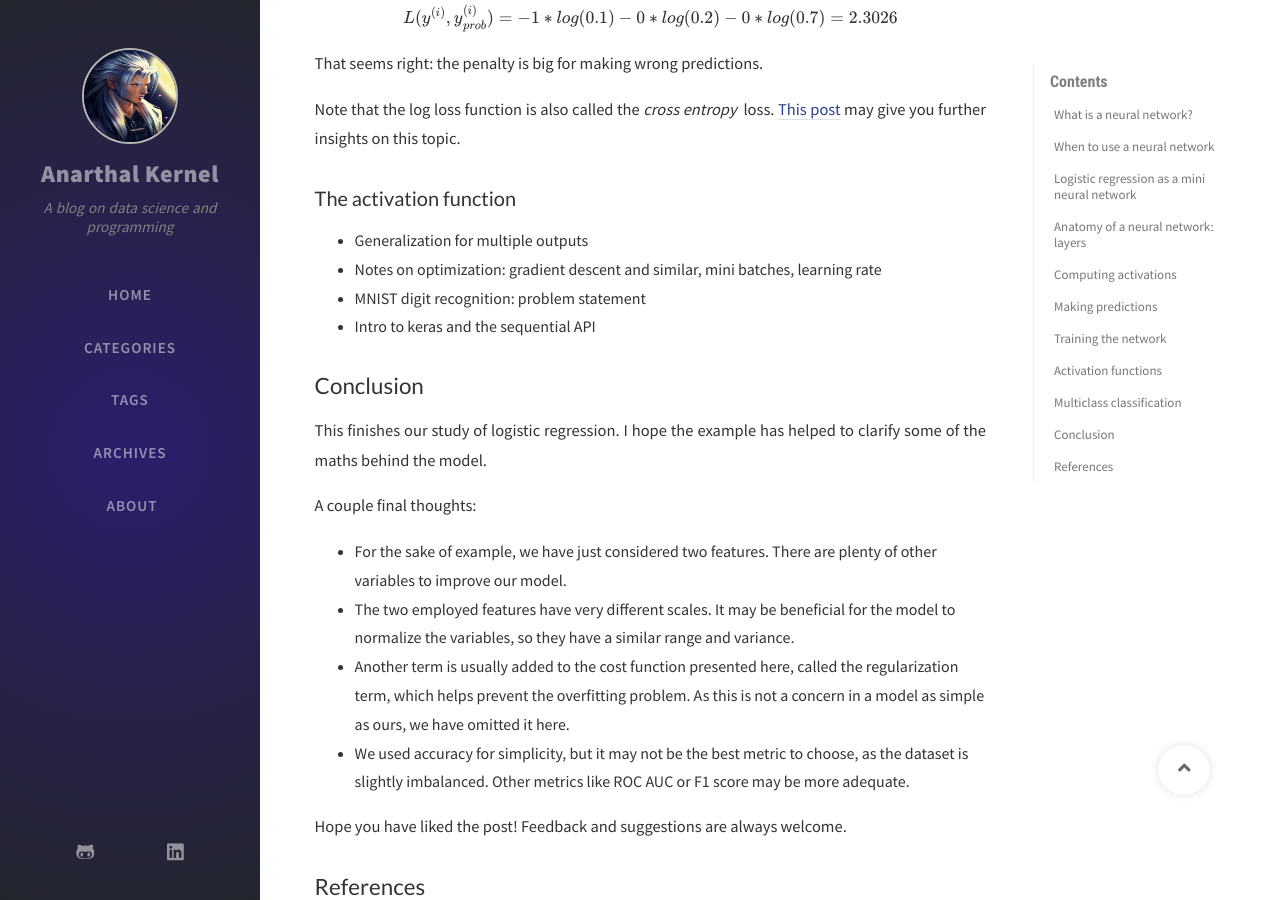
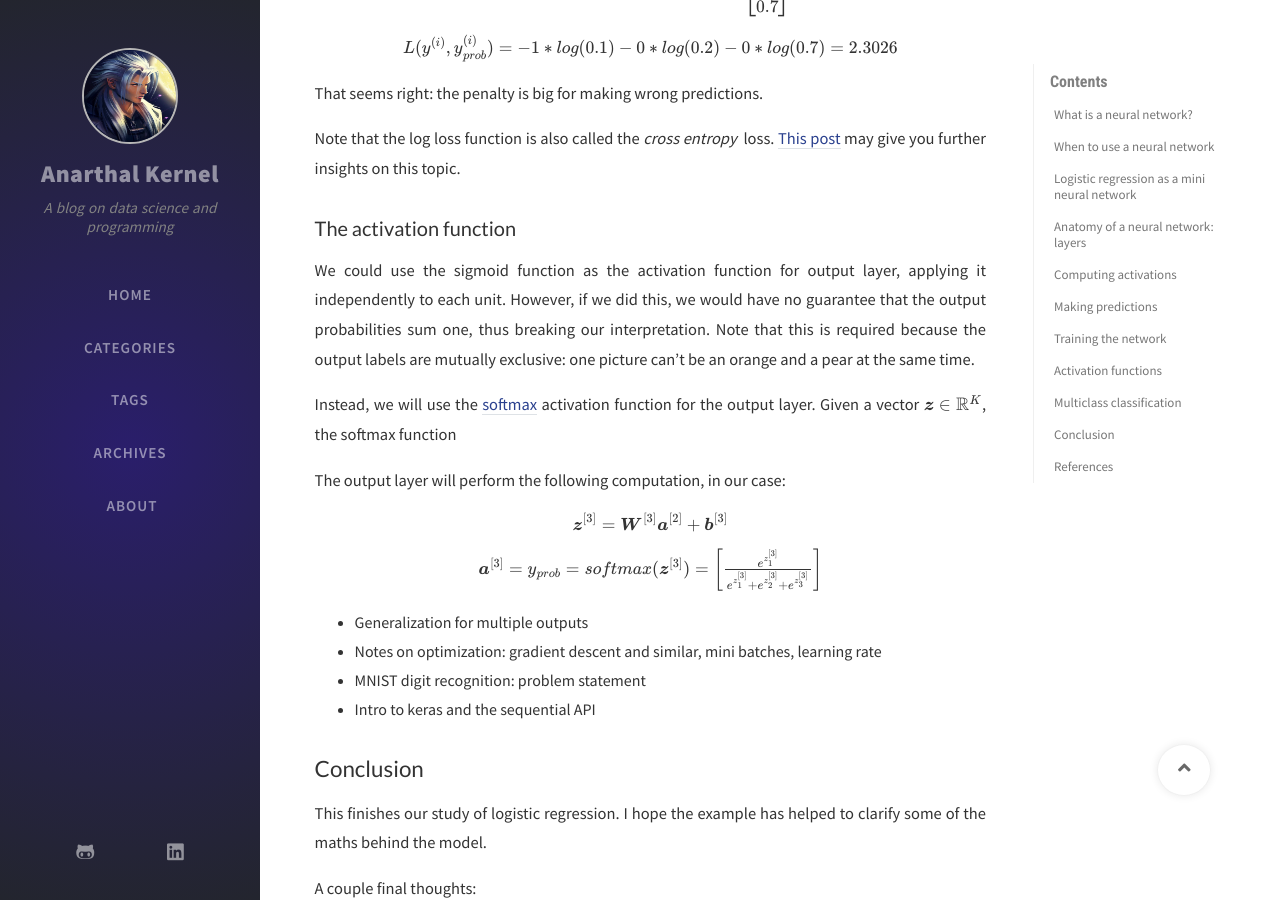
Before and after one commit to anarthal/blog, a Jekyll site: the page built from _posts/2020-08-06-neural-networks.md, in a window 1280 px wide and 900 px high, scrolled down 9333 px. Built offline with Jekyll 4.4.1, drawn with Linux system fonts in a browser that asks for light colours; nearby versions of some CDN libraries; comment, search, counter and statistics services are not loaded; some of the changed text lies outside the part shown.

```diff
--- a/_config.yml
+++ b/_config.yml
@@ -42,7 +42,7 @@ google_site_verification: google_meta_tag_verification # change to your verifica
 timezone: Europe/Madrid
 
 google_analytics:
-  id: ''          # Fill with your Google Analytics ID
+  id: 'UA-174570044-1'          # Fill with your Google Analytics ID
   pv:
     # The Google Analytics pageviews switch.
     # DO NOT enable it unless you know how to deploy the Google Analytics superProxy.
--- a/_posts/2020-07-20-neural-networks.md
+++ b/_posts/2020-08-06-neural-networks.md
@@ -220,7 +220,7 @@ Next, we will modify the shape of our output layer. Instead of outputing a singl
 
 $$ y_{prob} = \begin{bmatrix} 0.7 \\ 0.2 \\ 0.1 \end{bmatrix} $$
 
-This means that our networks thinks there is a 70% chance that the input picture is an apple, a 20% chance it's an orange, and a 10% chance of being a pear. The final prediction would be _apple_.
+This means that our networks thinks there is a 70% chance that the input picture is an apple, a 20% chance it's an orange, and a 10% chance of being a pear. The final prediction would be _apple_. Note that all the probabilities in the output vector sum 1.
 
 With these changes, our network becomes:
 
@@ -254,7 +254,17 @@ Note that the log loss function is also called the *cross entropy* loss. [This p
 
 ### The activation function
 
+We could use the sigmoid function as the activation function for output layer, applying it independently to each unit. However, if we did this, we would have no guarantee that the output probabilities sum one, thus breaking our interpretation. Note that this is required because the output labels are mutually exclusive: one picture can't be an orange and a pear at the same time.
 
+Instead, we will use the [softmax](https://en.wikipedia.org/wiki/Softmax_function) activation function for the output layer. Given a vector $$ \boldsymbol z \in \mathbb{R}^K $$, the softmax function
+
+
+The output layer will perform the following computation, in our case:
+
+$$ \boldsymbol z^{[3]} = \boldsymbol W^{[3]} \boldsymbol a^{[2]} + \boldsymbol b^{[3]} $$
+
+$$ \boldsymbol a^{[3]} = y_{prob} = softmax(\boldsymbol z^{[3]}) =
+   \begin{bmatrix} \frac{e^{z_1^{[3]}}}{e^{z_1^{[3]}} + e^{z_2^{[3]}} + e^{z_3^{[3]}}} \end{bmatrix} $$
 
 - Generalization for multiple outputs
 - Notes on optimization: gradient descent and similar, mini batches, learning rate
```
Also changed, not shown: other parts of _posts/2020-08-06-neural-networks.md (+1 -1 lines).
